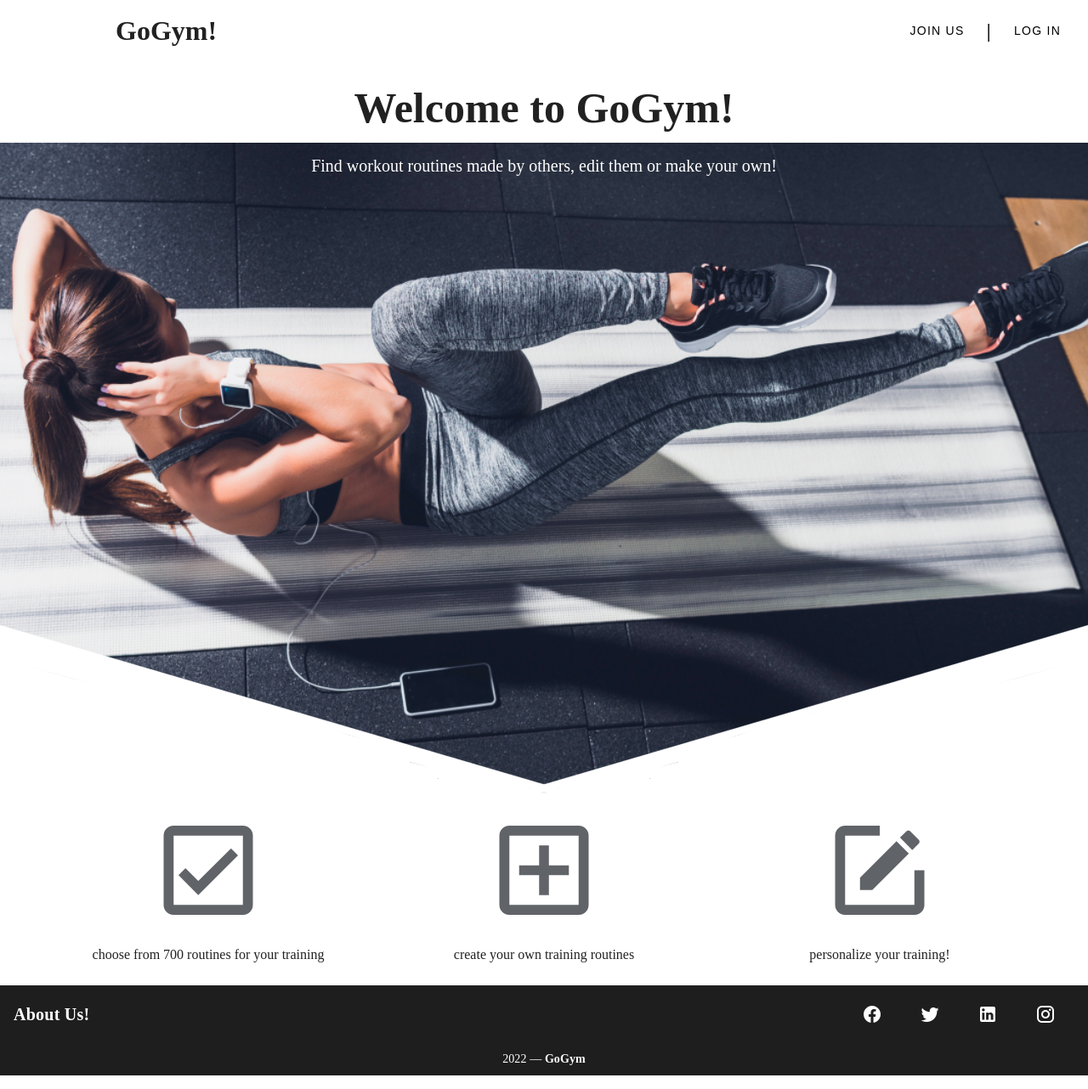
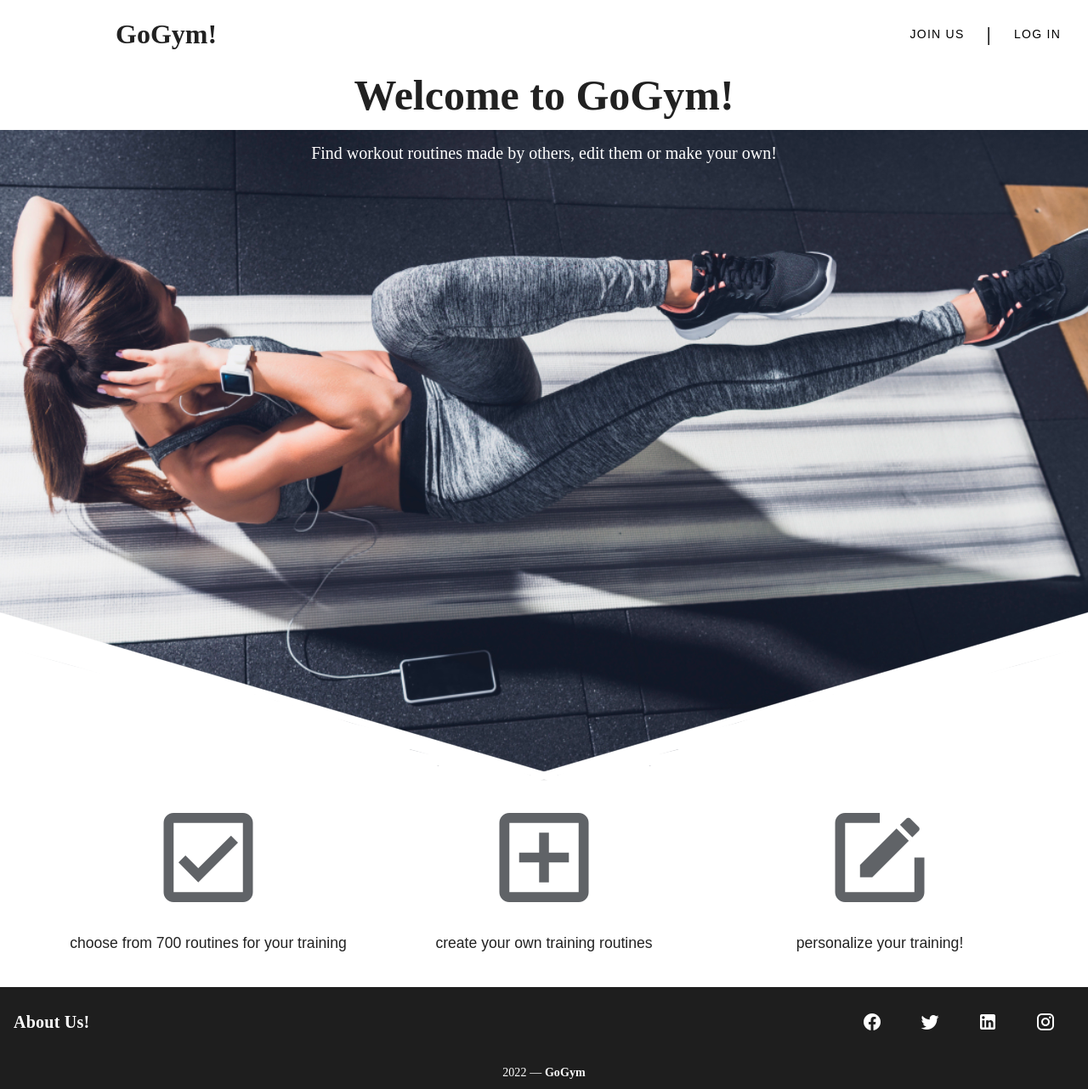
Before and after one commit to magflores/GoGym-web, a Vue app: page / in a window 1280 px wide. Shown: the whole page at 85% size. Built offline with nearby package versions, Linux system fonts and the light colour scheme; what vue-resource would draw is missing.

Commit message:
Minor HomeView changes

```diff
--- a/src/components/Footer.vue
+++ b/src/components/Footer.vue
@@ -20,6 +20,7 @@
             color="white"
             dark
             icon
+            height="50px"
         >
           <v-icon size="24px">
             {{ icon }}
--- a/src/components/Header.vue
+++ b/src/components/Header.vue
@@ -1,9 +1,9 @@
 <template>
   <v-app-bar app
-             style="padding-top: 4px"
              color="white"
              elevation="0"
              clipped-left
+             height="80px"
   ><div class="d-flex align-center">
     <a href="/">
       <v-img :src="require('../assets/GoGym-icon.png')"
--- a/src/views/HomeView.vue
+++ b/src/views/HomeView.vue
@@ -1,7 +1,7 @@
 <template>
   <div>
-    <v-container>
-      <v-row class="text-center" style="margin-top: 10px"  >
+    <v-container style="padding-top: 3px">
+      <v-row class="text-center">
         <v-col>
           <h1> Welcome to GoGym! </h1>
         </v-col>
@@ -16,7 +16,7 @@
     </v-container>
 
     <v-container>
-      <v-row class="align-center">
+      <v-row class="align-center" style="margin-bottom: 3px">
         <v-spacer></v-spacer>
         <v-col style="text-align: center" cols="4">
           <v-btn icon
@@ -90,10 +90,11 @@ h2 {
 
 .text-container {
   justify-content: center;
-  font-size: 100%;
+  font-size: 110%;
   /*font-weight: bold;*/
-  font-family: Rambla, serif;
+  font-family: Rambla, sans-serif;
 }
+
 
 /*.icon-font {*/
 /*  size: 1000%;*/
```
